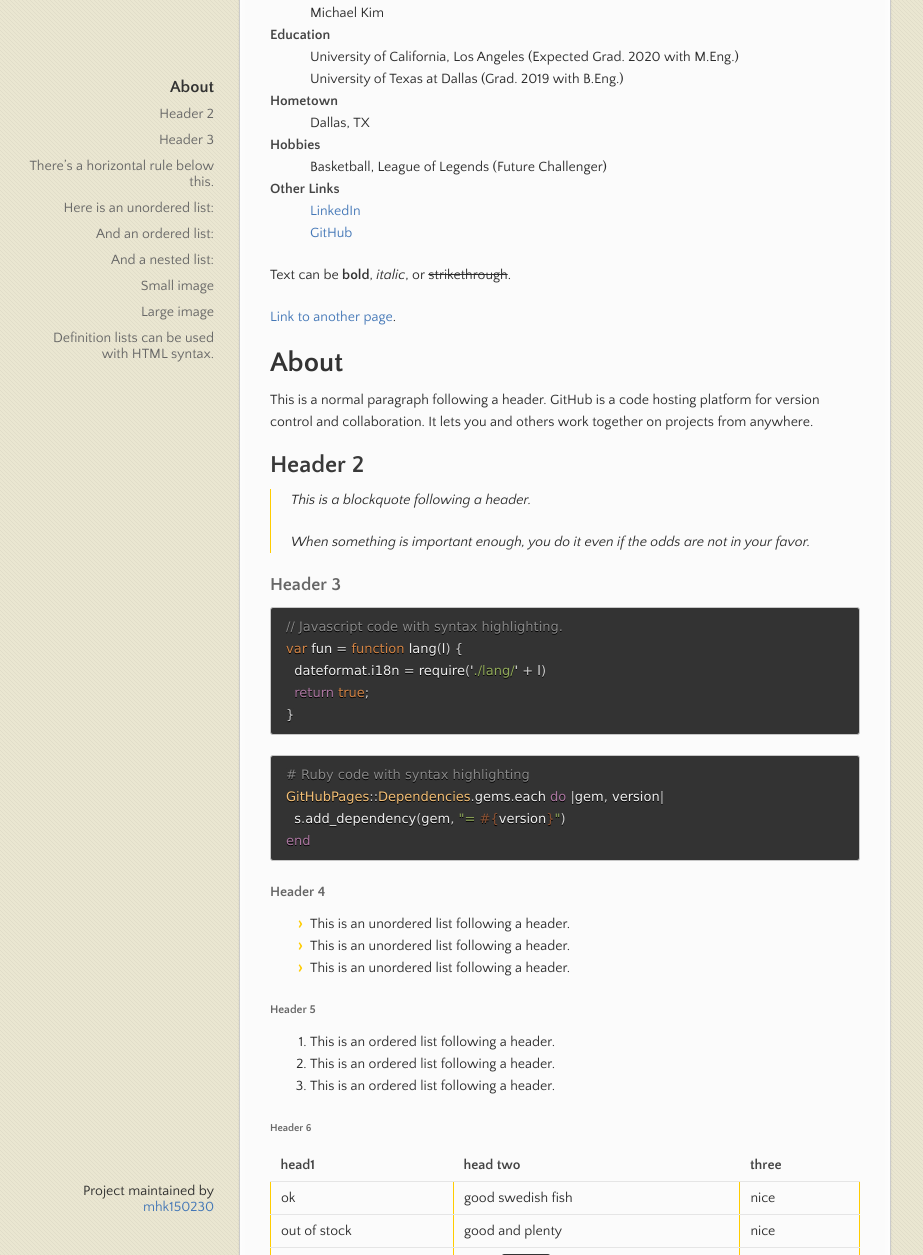
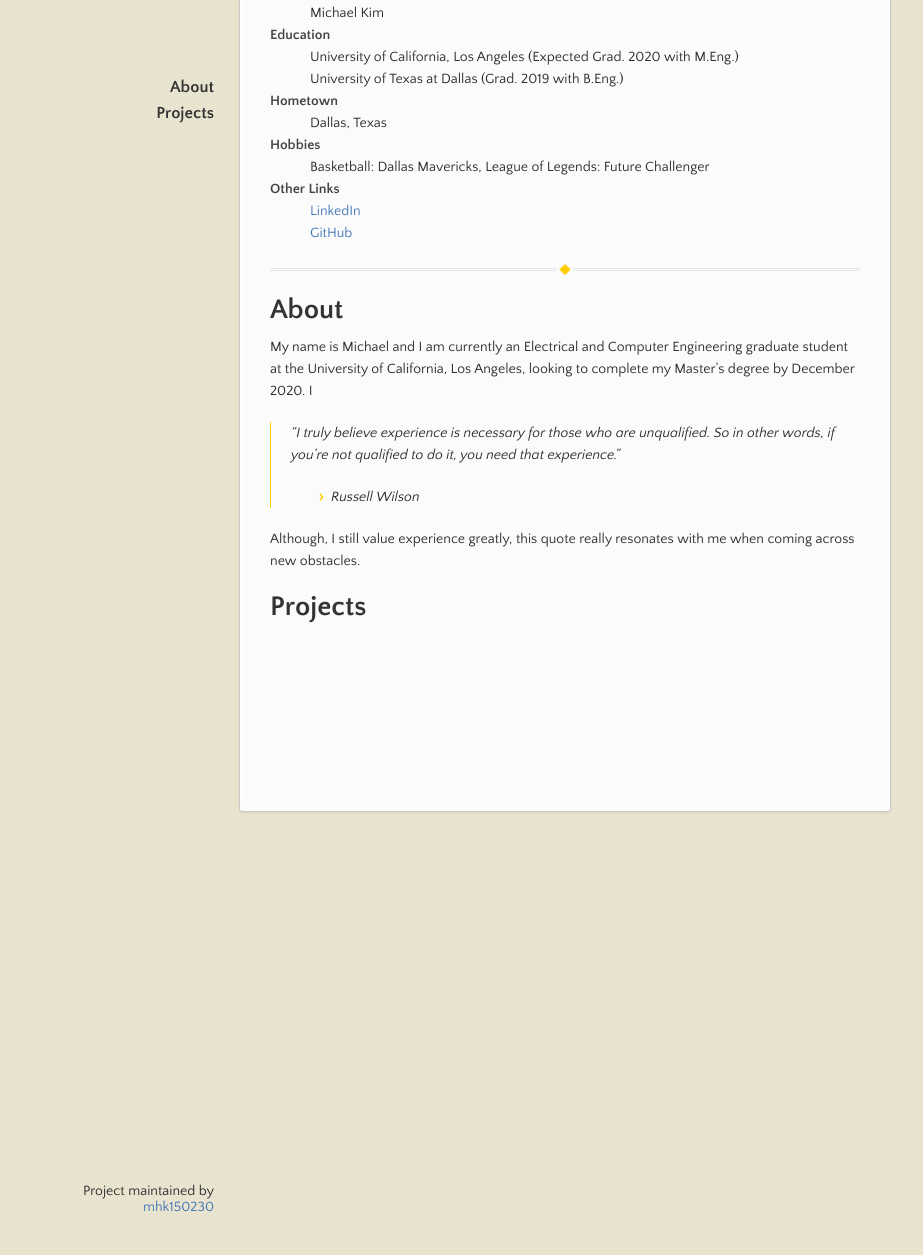
Before and after one commit to mhk150230/Michael-Kim-Bio, a Jekyll site: the page built from index.md, in a window 1280 px wide and 1400 px high, scrolled down 403 px. Shown: the part 145-1400 px from the top of the window, without its empty margins (76-999 px from the left). Built offline with Jekyll 4.4.1, drawn with Linux system fonts in a browser that asks for light colours; some of the changed text lies outside the part shown.

Commit message:
Update index.md

````diff
--- a/index.md
+++ b/index.md
@@ -12,126 +12,24 @@ layout: default
   <dd>University of California, Los Angeles (Expected Grad. 2020 with M.Eng.)</dd>
   <dd>University of Texas at Dallas (Grad. 2019 with B.Eng.)</dd>
 <dt>Hometown</dt>
-  <dd>Dallas, TX</dd>
+  <dd>Dallas, Texas</dd>
 <dt>Hobbies</dt>
-  <dd>Basketball, League of Legends (Future Challenger)</dd>
+  <dd>Basketball: Dallas Mavericks, League of Legends: Future Challenger</dd>
 <dt>Other Links</dt>
   <dd><a href = "https://www.linkedin.com/in/michael-kim-427059169/">LinkedIn</a></dd>
-  <dd><a href = "https://github.com/mhk150230/Michael-Kim-Bio">GitHub</a></dd>
+  <dd><a href = "https://github.com/mhk150230/">GitHub</a></dd>
 </dl>
-
-Text can be **bold**, _italic_, or ~~strikethrough~~.
-
-[Link to another page](./another-page.html).
-
-# About
-
-This is a normal paragraph following a header. GitHub is a code hosting platform for version control and collaboration. It lets you and others work together on projects from anywhere.
-
-## Header 2
-
-> This is a blockquote following a header.
->
-> When something is important enough, you do it even if the odds are not in your favor.
-
-### Header 3
-
-```js
-// Javascript code with syntax highlighting.
-var fun = function lang(l) {
-  dateformat.i18n = require('./lang/' + l)
-  return true;
-}
-```
-
-```ruby
-# Ruby code with syntax highlighting
-GitHubPages::Dependencies.gems.each do |gem, version|
-  s.add_dependency(gem, "= #{version}")
-end
-```
-
-#### Header 4
-
-*   This is an unordered list following a header.
-*   This is an unordered list following a header.
-*   This is an unordered list following a header.
-
-##### Header 5
-
-1.  This is an ordered list following a header.
-2.  This is an ordered list following a header.
-3.  This is an ordered list following a header.
-
-###### Header 6
-
-| head1        | head two          | three |
-|:-------------|:------------------|:------|
-| ok           | good swedish fish | nice  |
-| out of stock | good and plenty   | nice  |
-| ok           | good `oreos`      | hmm   |
-| ok           | good `zoute` drop | yumm  |
-
-### There's a horizontal rule below this.
 
 * * *
 
-### Here is an unordered list:
-
-*   Item foo
-*   Item bar
-*   Item baz
-*   Item zip
-
-### And an ordered list:
-
-1.  Item one
-1.  Item two
-1.  Item three
-1.  Item four
-
-### And a nested list:
-
-- level 1 item
-  - level 2 item
-  - level 2 item
-    - level 3 item
-    - level 3 item
-- level 1 item
-  - level 2 item
-  - level 2 item
-  - level 2 item
-- level 1 item
-  - level 2 item
-  - level 2 item
-- level 1 item
-
-### Small image
-
-![Octocat](https://github.githubassets.com/images/icons/emoji/octocat.png)
-
-### Large image
-
-![Branching](https://guides.github.com/activities/hello-world/branching.png)
+# About
+My name is Michael and I am currently an Electrical and Computer Engineering graduate student at the University of California, Los Angeles, looking to complete my Master's degree by December 2020. I
 
 
-### Definition lists can be used with HTML syntax.
+> "I truly believe experience is necessary for those who are unqualified.
+> So in other words, if you’re not qualified to do it, you need that experience."
+> - Russell Wilson
 
-<dl>
-<dt>Name</dt>
-<dd>Godzilla</dd>
-<dt>Born</dt>
-<dd>1952</dd>
-<dt>Birthplace</dt>
-<dd>Japan</dd>
-<dt>Color</dt>
-<dd>Green</dd>
-</dl>
+Although, I still value experience greatly, this quote really resonates with me when coming across new obstacles.
 
-```
-Long, single-line code blocks should not wrap. They should horizontally scroll if they are too long. This line should be long enough to demonstrate this.
-```
-
-```
-The final element.
-```
+# Projects
````
